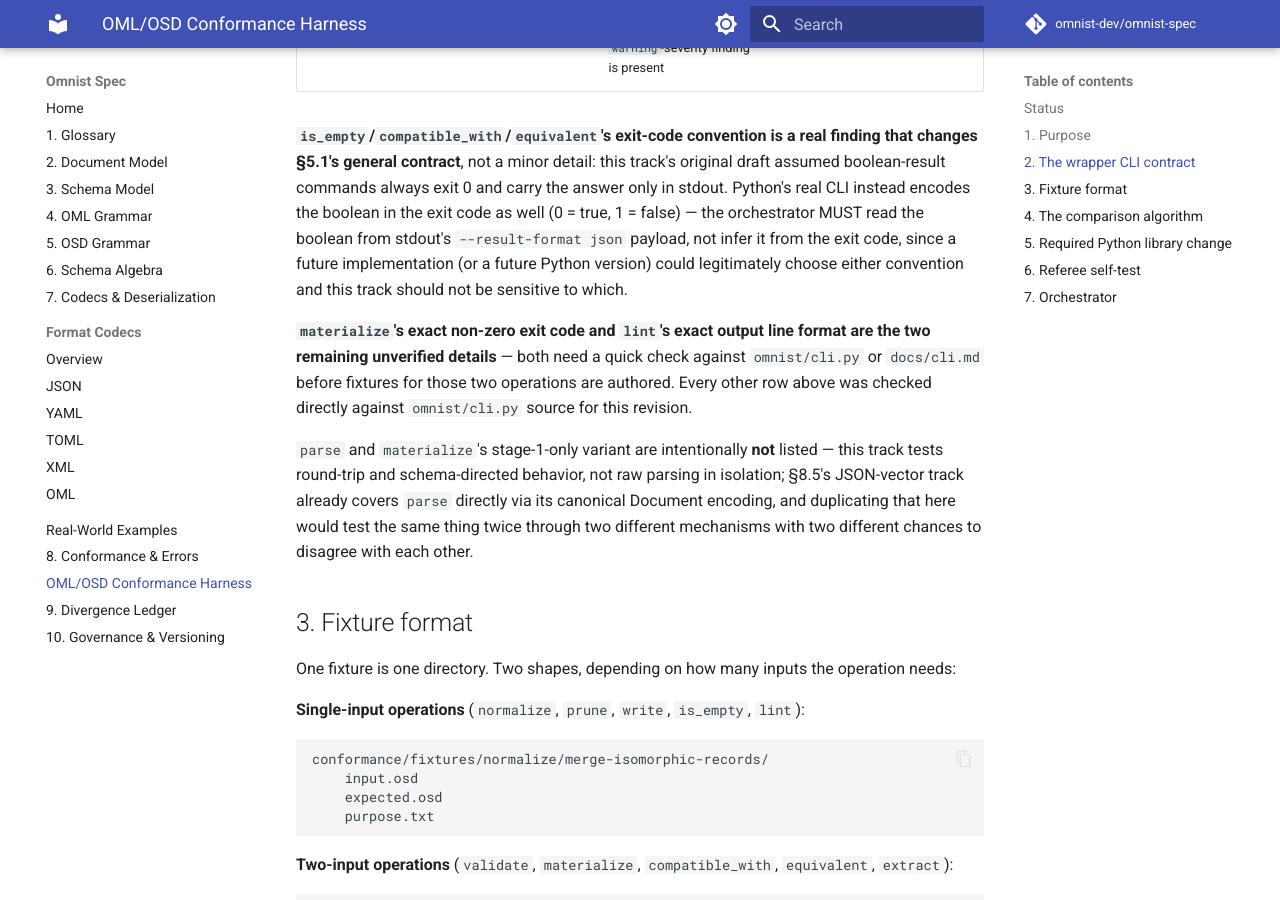
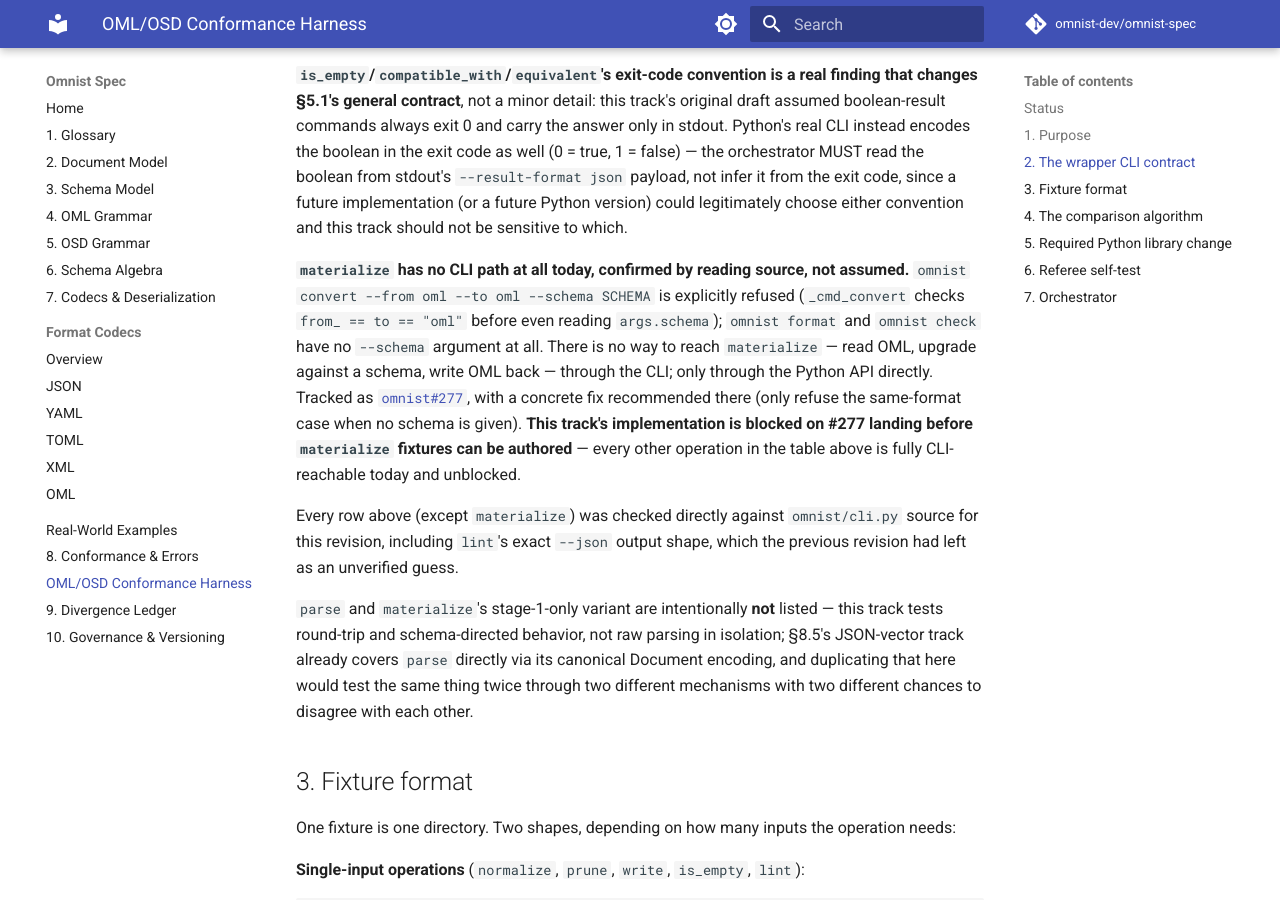
Before and after one commit to omnist-dev/omnist-spec, an MkDocs documentation site: the page built from docs/conformance-harness.md, in a window 1280 px wide and 900 px high, scrolled down 2743 px. Built offline with MkDocs 1.6.1 and Material for MkDocs 9.7.7, drawn with Linux system fonts in a browser that asks for light colours; comment, search, counter and statistics services are not loaded; some of the changed text lies outside the part shown.

Commit message:
Flag materialize as CLI-blocked in the conformance harness spec
No CLI path exists today for materialize (schema-directed oml-in/oml-out
conversion) -- convert refuses --from oml --to oml even with --schema,
format/check have no --schema argument. Confirmed by reading omnist/cli.py
directly. Tracked as omnist#277 with a concrete fix recommended there. This
track is blocked on #277 for materialize specifically; every other operation
in Sec2s table is fully CLI-reachable today and unblocked.

```diff
--- a/docs/conformance-harness.md
+++ b/docs/conformance-harness.md
@@ -65,7 +65,7 @@
 |---|---|---|---|
 | `write` | `omnist format INPUT [--compact] [-o FILE]` | canonical OML | 0 |
 | `validate` | `omnist validate INPUT --from oml --schema SCHEMA --json` | `{"ok": true}` | 0 (ok), 1 (validation failure, `errors` populated), 2 (parse/read error, `errors` empty) |
-| `materialize` | `omnist convert INPUT --from oml --to oml --schema SCHEMA` | materialized OML | 0, or non-zero on inexact/shape failure (exact code TBD — not yet checked; use `--report --result-format json` for structured detail) |
+| `materialize` | **blocked — no CLI path exists today** (see below) | — | — |
 | `normalize` | `omnist schema normalize SCHEMA [--compact] [-o FILE]` | OSD | 0 |
 | `prune` | `omnist schema prune SCHEMA [--compact] [-o FILE]` | OSD | 0 |
 | `extract` | `omnist schema extract SCHEMA --keep label1,label2,... [--compact] [-o FILE]` | OSD | 0, non-zero if `keep` invalidates the root (§6.9) |
@@ -85,11 +85,22 @@
 Python version) could legitimately choose either convention and this track
 should not be sensitive to which.
 
-**`materialize`'s exact non-zero exit code and `lint`'s exact output line
-format are the two remaining unverified details** — both need a quick check
-against `omnist/cli.py` or `docs/cli.md` before fixtures for those two
-operations are authored. Every other row above was checked directly against
-`omnist/cli.py` source for this revision.
+**`materialize` has no CLI path at all today, confirmed by reading source,
+not assumed.** `omnist convert --from oml --to oml --schema SCHEMA` is
+explicitly refused (`_cmd_convert` checks `from_ == to == "oml"` before even
+reading `args.schema`); `omnist format` and `omnist check` have no
+`--schema` argument at all. There is no way to reach `materialize` — read
+OML, upgrade against a schema, write OML back — through the CLI; only
+through the Python API directly. Tracked as
+[`omnist#277`](https://github.com/omnist-dev/omnist/issues/277), with a
+concrete fix recommended there (only refuse the same-format case when no
+schema is given). **This track's implementation is blocked on #277 landing
+before `materialize` fixtures can be authored** — every other operation in
+the table above is fully CLI-reachable today and unblocked.
+
+Every row above (except `materialize`) was checked directly against
+`omnist/cli.py` source for this revision, including `lint`'s exact `--json`
+output shape, which the previous revision had left as an unverified guess.
 
 `parse` and `materialize`'s stage-1-only variant are intentionally **not**
 listed — this track tests round-trip and schema-directed behavior, not raw
```
